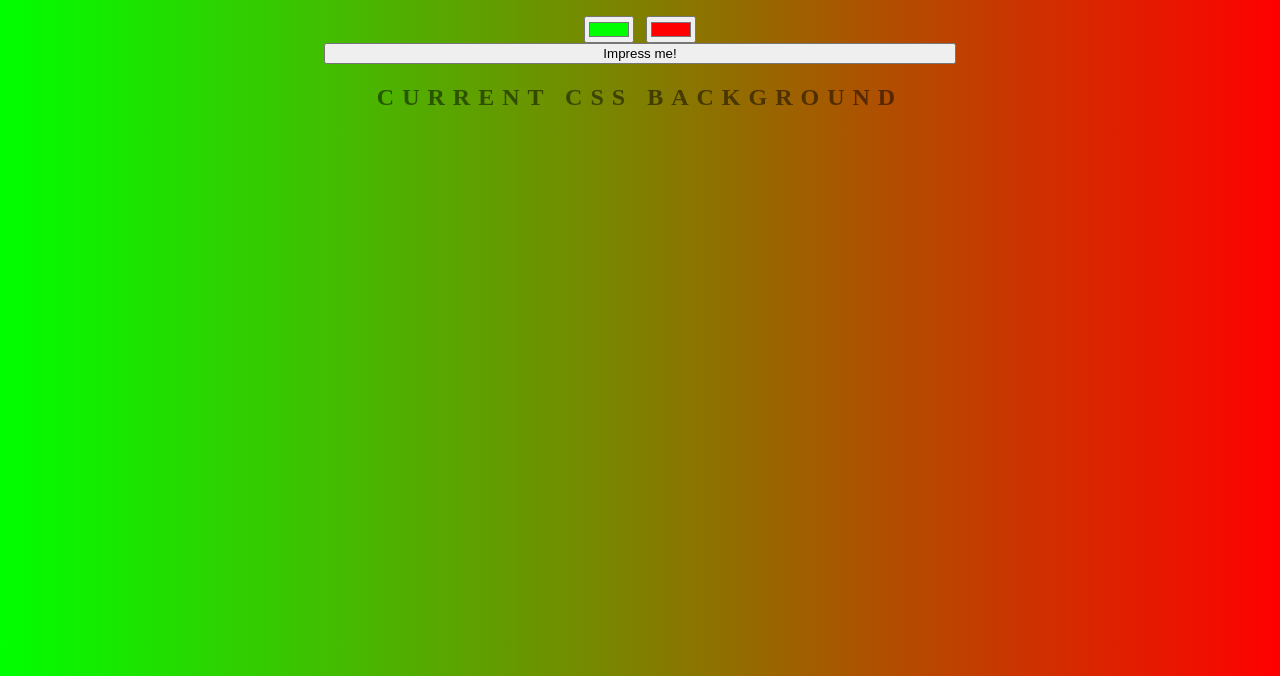
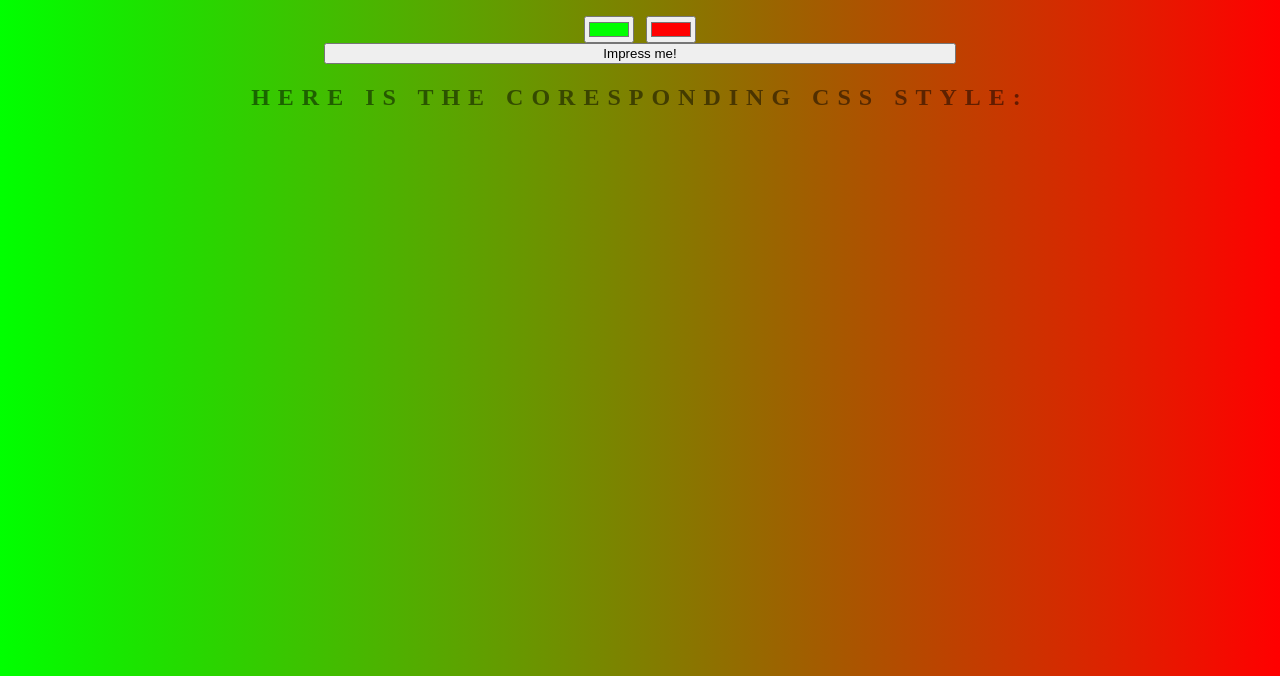
Before and after one commit to stefbodhi/background-generator, a plain HTML site: page index.html in a window 1280 px wide. Shown: the part 124-800 px from the top of the page. Drawn offline with Linux system fonts and the light colour scheme.

Commit message:
changing h2 text

```diff
--- a/index.html
+++ b/index.html
@@ -10,7 +10,7 @@
 	<input id="color1" type="color" name="color1" value="#00ff00">
 	<input id="color2" type="color" name="color2" value="#ff0000">
 	<button>Impress me!</button>
-	<h2>Current CSS Background</h2>
+	<h2>Here is the coresponding CSS style:</h2>
 	<h3></h3>
 	<script type="text/javascript" src="./script.js"></script>
 </body>
```
